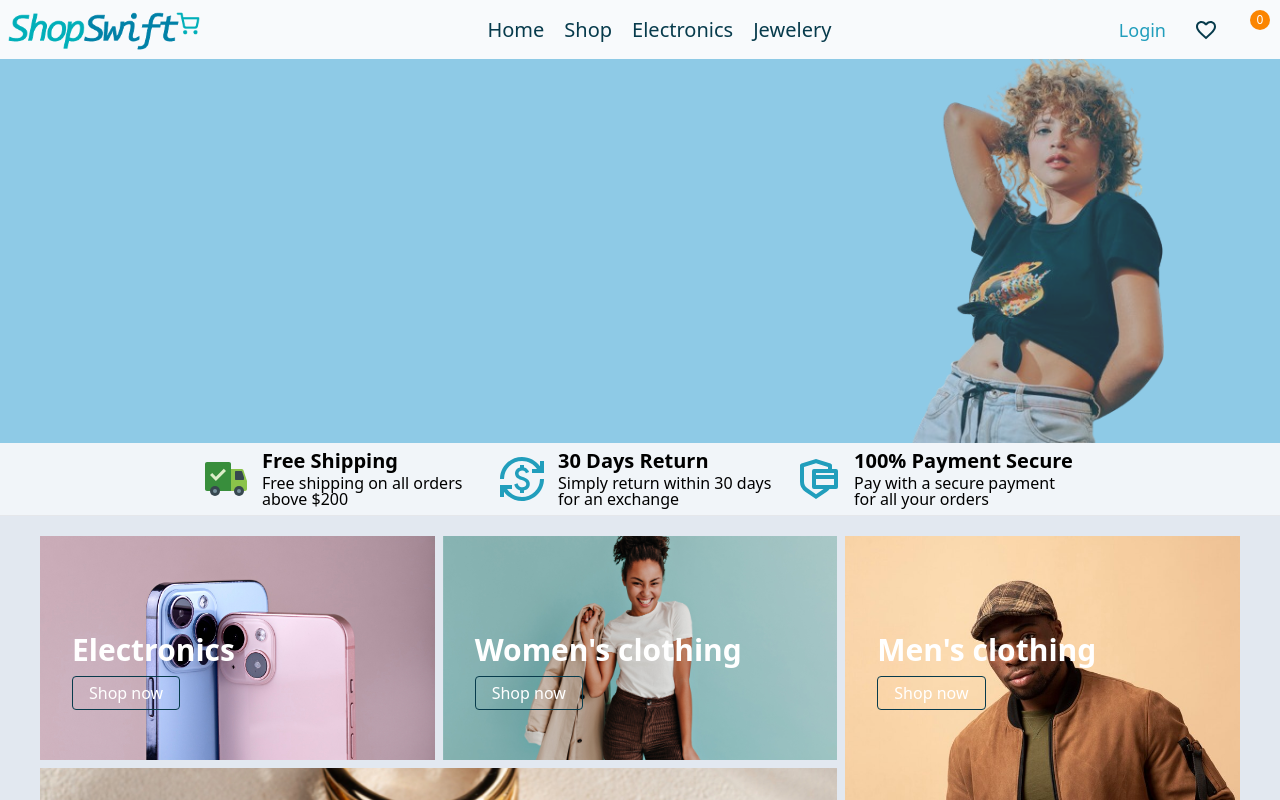
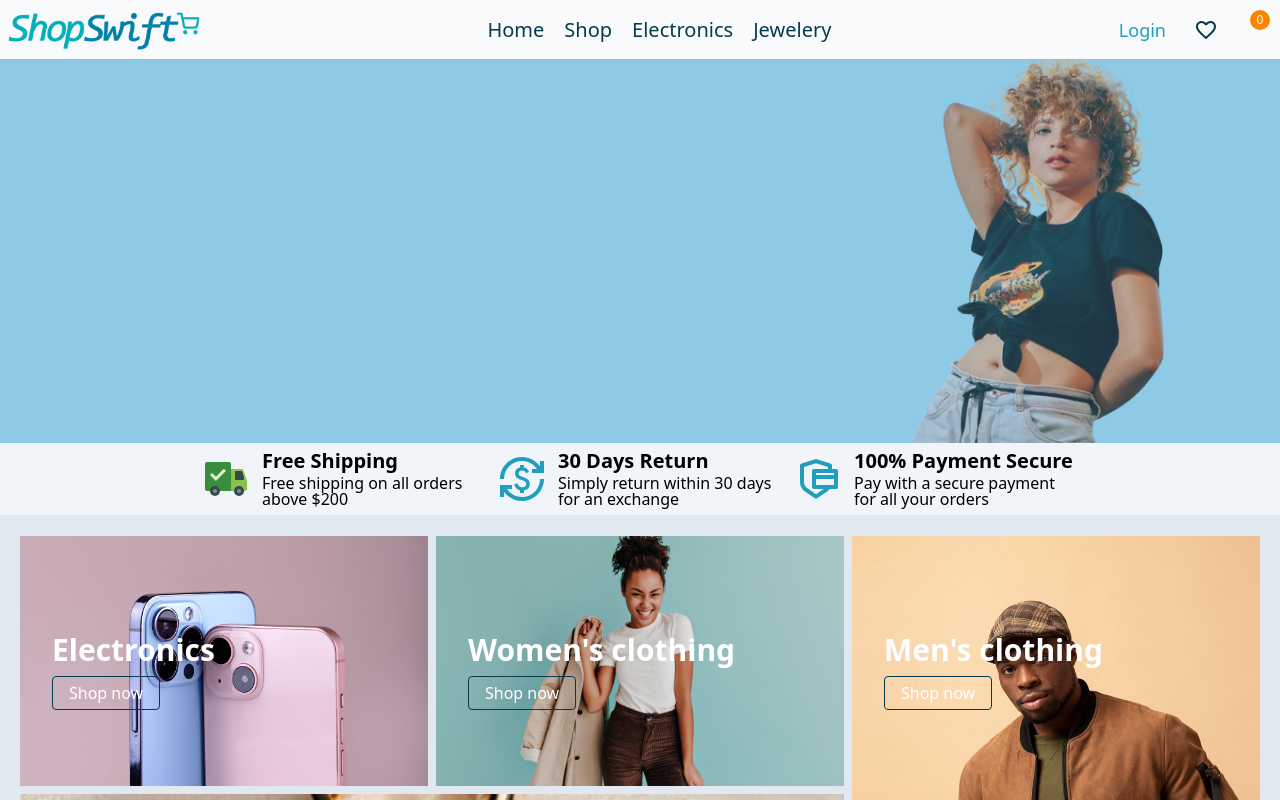
Before and after one commit to Tonykimanthi/ShopSwift, a React (Vite) app: page / in a window 1280 px wide. Shown: the top 800 px of the page. Built offline with nearby package versions, Linux system fonts and the light colour scheme; some icons are missing.

Commit message:
Edit: HomePageCategories.tsx

```diff
--- a/src/layouts/HomePageCategories.tsx
+++ b/src/layouts/HomePageCategories.tsx
@@ -3,34 +3,34 @@ const HomePageCategories = () => {
     {
       title: "Electronics",
       image: "/images/electronics2.jpg",
-      customStyles: "h-56",
+      customStyles: "",
     },
     {
       title: "Women's clothing",
       image: "/images/women-clothing2.jpg",
-      customStyles: "h-56",
+      customStyles: "",
     },
     {
       title: "Jewelleries",
       image: "/images/jewellery2.jpg",
-      customStyles: "h-56 col-span-2 max-sm:col-span-1",
+      customStyles: "col-span-2 max-sm:col-span-1",
     },
     {
       title: "Men's clothing",
       image: "/images/men-clothing2.jpg",
       customStyles:
-        "row-start-1 col-start-3 row-span-2 max-sm:h-56 max-sm:row-auto max-sm:col-auto",
+        "row-start-1 col-start-3 row-span-2 max-sm:row-auto max-sm:col-auto",
     },
   ];
 
   return (
-    <section className="my-5 px-10 grid grid-cols-3 grid-rows-2 gap-2 max-sm:grid-cols-1 max-sm:px-5">
+    <section className="my-5 px-5 grid grid-cols-3 grid-rows-[250px,250px] max-sm:grid-rows-[400px,400px,400px,400px] gap-2 max-sm:grid-cols-1">
       {categories.map((category, index) => (
         <article
           key={index}
-          style={{ backgroundImage: `url(${category.image})` }}
-          className={`bg-center bg-cover relative ${category.customStyles}`}
+          className={`bg-center bg-cover relative cursor-pointer overflow-hidden group ${category.customStyles}`}
         >
+          <img className="w-full h-full object-cover group-hover:scale-110 transition duration-300" src={category.image} alt="" />
           <div className="absolute top-24 left-8 text-white">
             <h4 className="text-3xl font-bold">{category.title}</h4>
             <button className="mt-2 px-4 py-1 font-medium rounded border border-primary-darkblue hover:bg-primary-darkblue transition">
```
